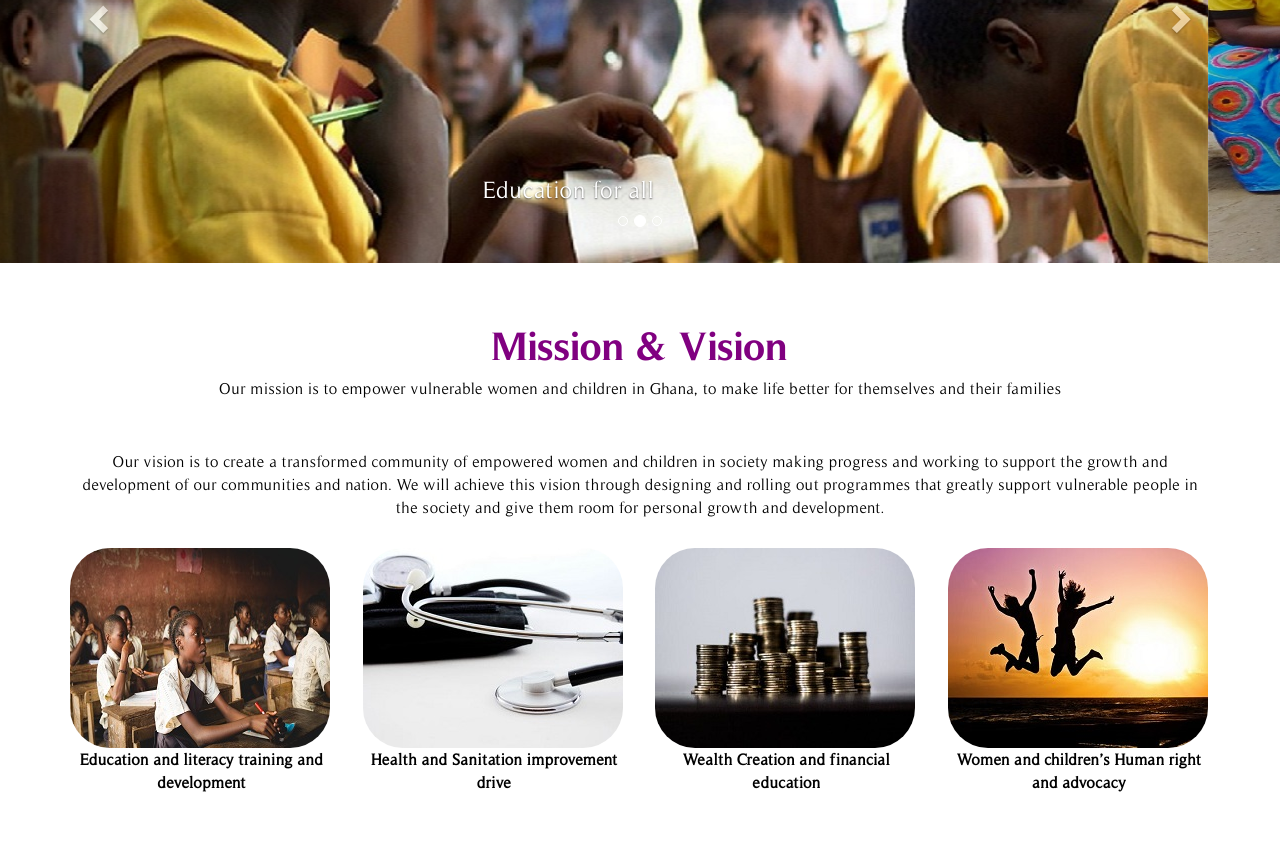
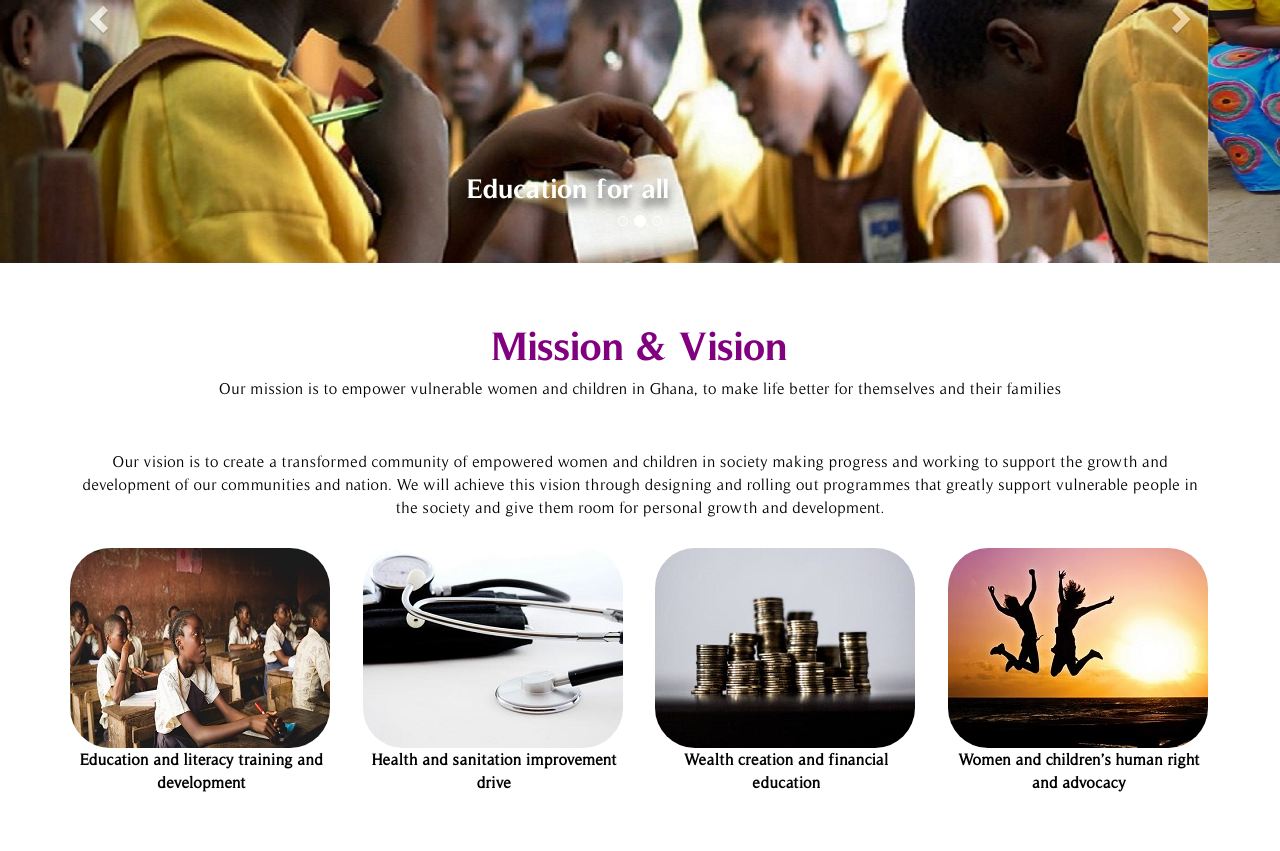
Before and after one commit to devinvogue/anithel, a plain HTML site: page index.html in a window 1280 px wide. Shown: the part 411-1262 px from the top of the page. Drawn offline with Linux system fonts and the light colour scheme.

Commit message:
styled carousel captions

```diff
--- a/css/style.css
+++ b/css/style.css
@@ -116,6 +116,12 @@ font-size: 16px;
 	width: 100%;
 }
 
+.carousel-caption{
+	/*color: #9e098a;*/
+	/*background-color: white;*/
+	/*opacity: 0.55;*/
+	text-shadow:0 8px 8px rgba(0,0,0,.6);
+}
 
 /*Changing carousel height below*/
 .carousel-inner > .item > img,
--- a/index.html
+++ b/index.html
@@ -128,21 +128,21 @@
 			    <div class="item active">
 			      <img src="img/pic1.jpg" alt="...">
 			      <div class="carousel-caption">
-			        <h3>Education for all</h3>
+			        <h3 style="font-family: 'TimelessBD'; font-size: 1.7em;">Education for all</h3>
 			      </div>
 			    </div>
 
 			    <div class="item">
 			      <img src="img/pic2.jpg" alt="...">
 			      <div class="carousel-caption">
-			        <h3>Empowering Women in Rural Communities</h3>
+			        <h3 style="font-family: 'TimelessBD'; font-size: 1.7em;">Empowering Women in Rural Communities</h3>
 			      </div>
 			    </div>
 
 			    <div class="item">
 			      <img src="img/pic3.jpg" alt="...">
 			      <div class="carousel-caption">
-			        <h3>Together We Can!</h3>
+			        <h3 style="font-family: 'TimelessBD'; font-size: 1.7em;">Together We Can!</h3>
 			      </div>
 			    </div>
 
@@ -181,13 +181,13 @@
 			<div id="object1"><img class="img-responsive" src="img/pexels1.jpg" style="border-radius: 40px;"><p><b>Education and literacy training and development</b></p></div>
 		</div>
 		<div class="col-sm-3 col-xs-6  col-md-3">
-			<div id="object2"><img class="img-responsive" src="img/pexels2.jpg" style="border-radius: 40px;"><p><b>Health and Sanitation improvement drive</b></p></div> <!-- add class="img-thumbnail" to create a thumbnail of pics-->
+			<div id="object2"><img class="img-responsive" src="img/pexels2.jpg" style="border-radius: 40px;"><p><b>Health and sanitation improvement drive</b></p></div> <!-- add class="img-thumbnail" to create a thumbnail of pics-->
 		</div>
 		<div class="col-sm-3 col-xs-6 col-md-3">
-			<div id="object3"><img class="img-responsive" src="img/pexels3.jpg"  style="border-radius: 40px;"><p><b>Wealth Creation and financial education</b></p></div>
+			<div id="object3"><img class="img-responsive" src="img/pexels3.jpg"  style="border-radius: 40px;"><p><b>Wealth creation and financial education</b></p></div>
 		</div>
 		<div class="col-sm-3 col-xs-6 col-md-3">
-			<div id="object4"><img class="img-responsive" src="img/pexels4N.jpg" style="border-radius: 40px;" ><p><b>Women and children’s Human right and advocacy</b></p></div>
+			<div id="object4"><img class="img-responsive" src="img/pexels4N.jpg" style="border-radius: 40px;" ><p><b>Women and children’s human right and advocacy</b></p></div>
 		</div>
 	</div>
 </div>
```
